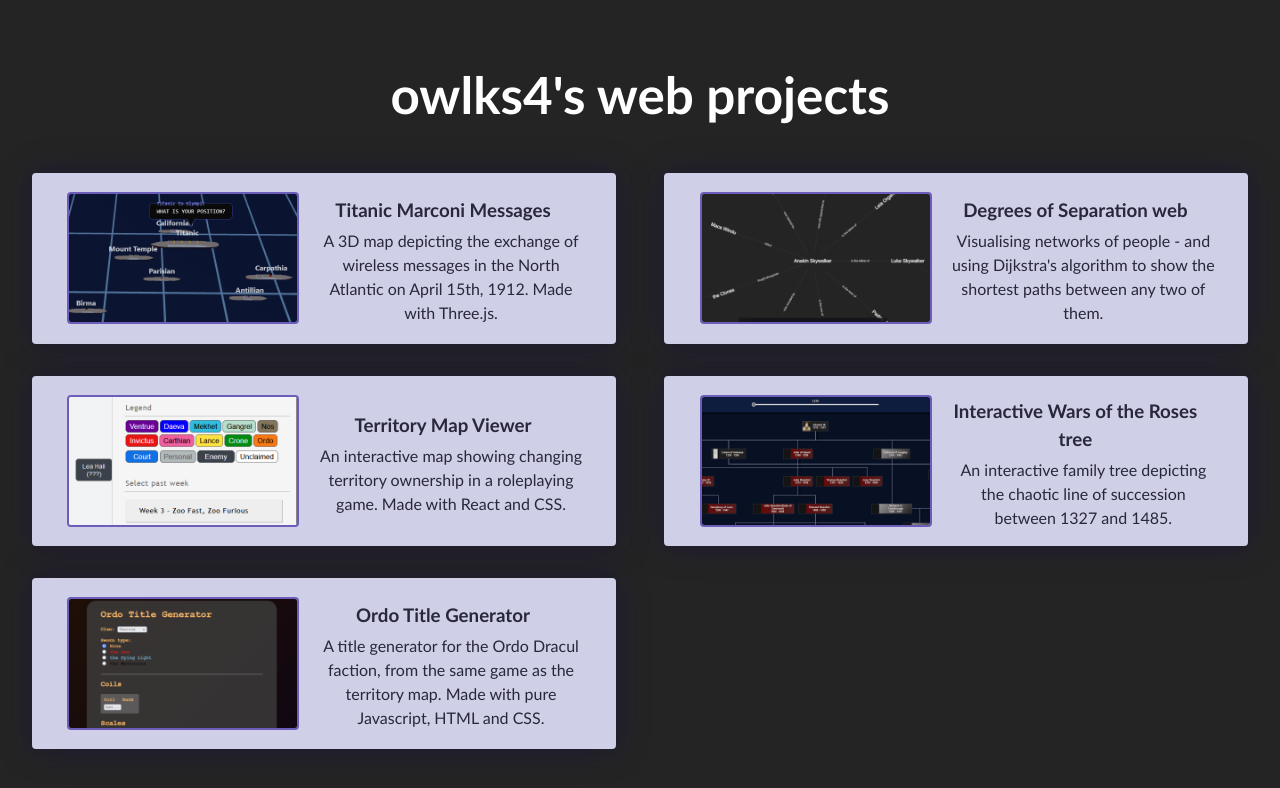
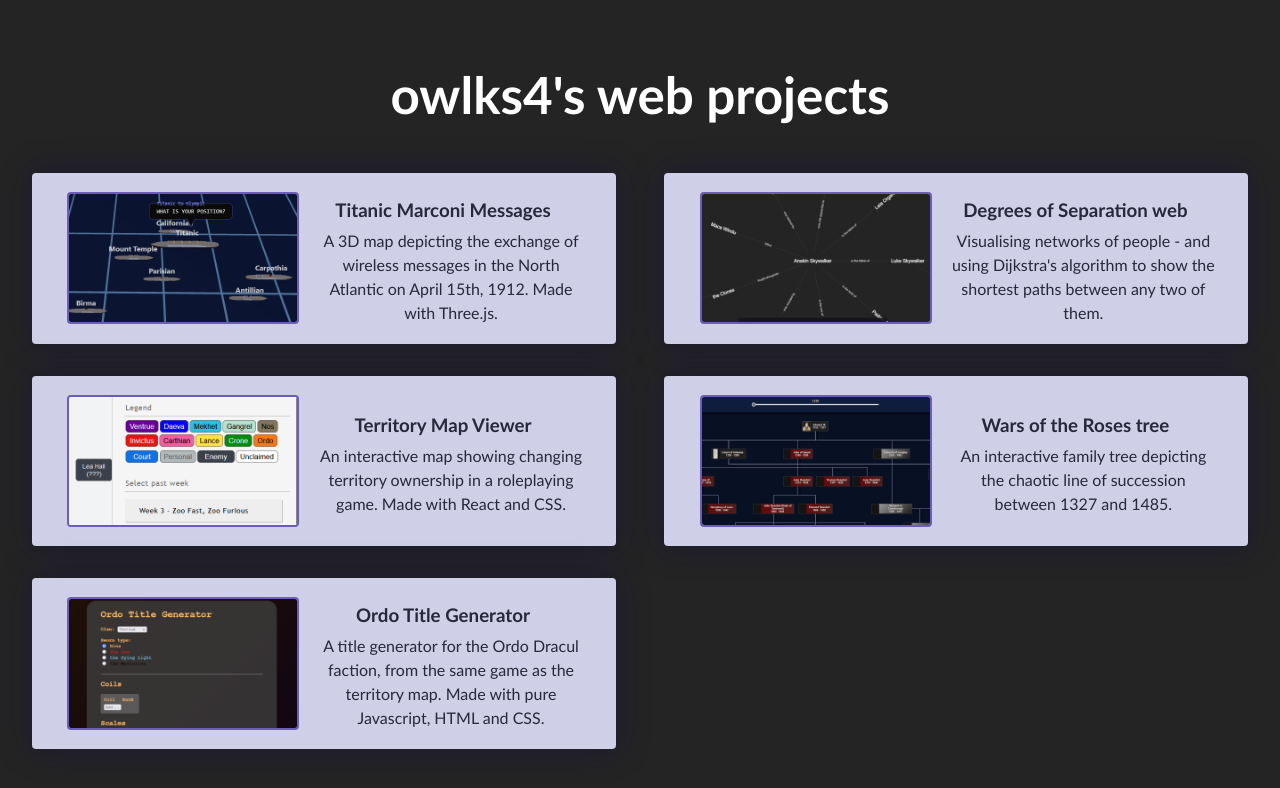
Before and after one commit to owlks4/owlks4.github.io, a React (Vite) app: page / in a window 1280 px wide. Shown: the top 788 px of the page. Built offline with nearby package versions, Linux system fonts and the light colour scheme.

Commit message:
Slight rename

```diff
--- a/src/App.jsx
+++ b/src/App.jsx
@@ -37,7 +37,7 @@ class App extends Component {
                      cardLink="./OrdoTitleGenerator/"
                      imgSrc={ordoTitleGenerator}
                      description="A title generator for the Ordo Dracul faction, from the same game as the territory map. Made with pure Javascript, HTML and CSS."/>,
-               <Card cardName="Interactive Wars of the Roses tree"
+               <Card cardName="Wars of the Roses tree"
                      cardLink="./wars-of-the-roses-tree-react/"
                      imgSrc={warsOfTheRosesTree}
                      description="An interactive family tree depicting the chaotic line of succession between 1327 and 1485."/>,
```
